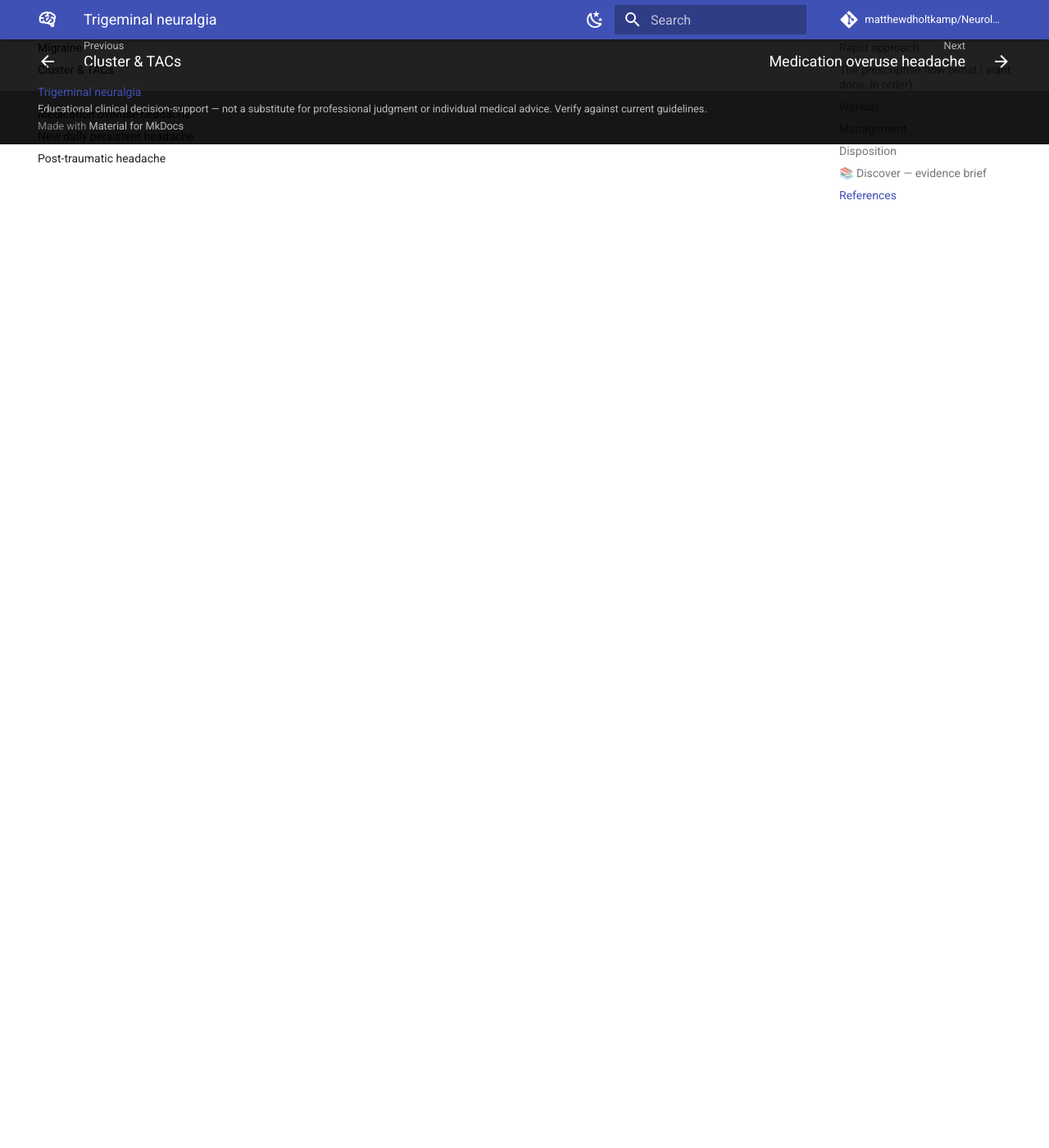
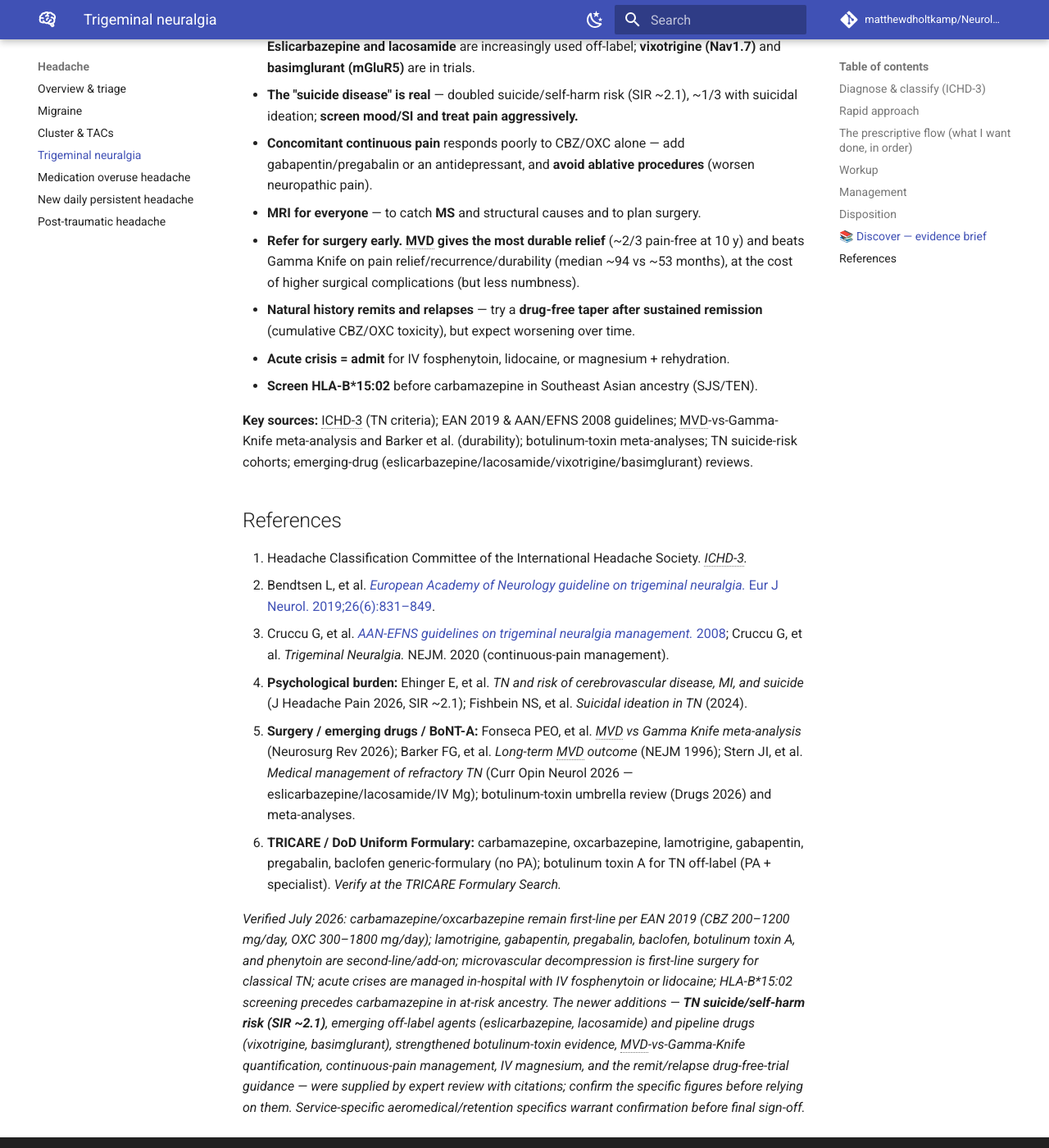
Before and after one commit to matthewdholtkamp/Neurology, an MkDocs documentation site: the page built from docs/headache/trigeminal-neuralgia.md, in a window 1280 px wide and 1400 px high, scrolled down 4609 px. Shown: the whole window at 82% size. Built offline with MkDocs 1.6.1 and Material for MkDocs 9.7.7, drawn with Linux system fonts in a browser that asks for light colours; comment, search, counter and statistics services are not loaded; before the commit the page ends 4785 px from its top, so only the background shows below that; some of the changed text lies outside the part shown.

Commit message:
Update trigeminal neuralgia page per expert review: suicide risk, emerging drugs, continuous pain, MVD vs GK
- Safety-critical suicide/psych screening box: TN doubled suicide/self-harm risk
  (SIR ~2.1), ~1/3 with suicidal ideation; also increased stroke/MI.
- Emerging pharmacotherapy: eslicarbazepine + lacosamide (off-label, increasingly
  used); vixotrigine (Nav1.7) and basimglurant (mGluR5) in trials.
- Botulinum toxin evidence strengthened (~OR 7.5 for >=50% relief; adjunctive
  third-line).
- MVD vs Gamma Knife quantified (RR ~1.9 pain relief, RR ~0.3 recurrence, median
  ~94 vs ~53 mo; more complications but less numbness; ~2/3 pain-free at 10y).
- Concomitant continuous pain: add gabapentin/pregabalin/antidepressant; AVOID
  ablation (worsens neuropathic pain); Meckel's-cave injection emerging.
- Natural history remit/relapse -> drug-free taper after sustained remission.
- IV magnesium added to acute-crisis order set.
- Update Discover, references, footer (emerging items flagged as expert-supplied).

Co-Authored-By: Claude Fable 5 <noreply@anthropic.com>

```diff
--- a/docs/headache/trigeminal-neuralgia.md
+++ b/docs/headache/trigeminal-neuralgia.md
@@ -21,11 +21,20 @@ present with trigeminal neuralgia — always keep it on the table.**
 ## Diagnose & classify (ICHD-3)
 
 - **Phenotype:** brief (a fraction of a second to 2 min), **shock-like/stabbing**, triggered,
-  division-specific pain with **normal sensation between attacks**. A "concomitant continuous pain"
-  variant exists and predicts a harder course.
+  division-specific pain with **normal sensation between attacks**. A **"concomitant continuous pain"**
+  variant (a background aching/burning between the shocks) exists, predicts a **harder course**, and
+  **needs different drugs** (see the continuous-pain note in Step 2).
 - **Classify:** *classical* (proven neurovascular compression **with morphological change** — atrophy
   or displacement of the nerve), *secondary* (MS, tumor, AV malformation), or *idiopathic* (no cause
   found).
+
+!!! danger "🚩 Screen for depression and suicidality — the "suicide disease" is not hyperbole"
+    TN carries a **doubled suicide/self-harm risk** (standardized incidence ratio ~2.1, higher in
+    women) and roughly **a third of patients report suicidal ideation**; anxiety, depression, and pain
+    intensity all track with worse suicidality. (A large cohort also found increased **stroke and MI**
+    risk.) **Ask every TN patient about mood and suicidal ideation, treat the pain aggressively, and
+    co-manage psychological burden** — pain control is the intervention, and unrelieved TN is a
+    safety issue, not just a comfort issue.
 
 ## Rapid approach
 
@@ -77,18 +86,40 @@ in patients of **Han Chinese, Thai, or other Southeast Asian ancestry** (SJS/TEN
     → Pain not controlled, or intolerable side effects → **Step 2** (and start thinking about
     surgical referral in parallel).
 
+    !!! tip "Natural history — try a drug-free trial after sustained remission"
+        TN **remits and relapses**: ~**50% get a remission of up to 6 months.** After **sustained
+        pain freedom**, **attempt a slow taper off** the sodium-channel blocker — long-term CBZ/OXC
+        carries cumulative toxicity (hyponatremia, marrow suppression, interactions). Warn the patient
+        that **attacks tend to get worse over time** despite treatment, so relapse is likely and the
+        drug can be restarted.
+
 !!! orderset "Step 2 — add-on / second-line (alone or added to Step 1)"
     Per EAN 2019, any of these may be used **alone or as add-on** when first-line fails or isn't
     tolerated:
 
     - **Lamotrigine** — titrate **slowly** (25 mg, up over weeks to ~200–400 mg/day) for **rash/SJS**
       risk; good add-on evidence.
-    - **Gabapentin / pregabalin** — well tolerated; useful with the continuous-pain variant.
+    - **Gabapentin / pregabalin** — well tolerated; **the go-to add-on for the continuous-pain
+      component** (see note below).
     - **Baclofen** — **5–10 mg TID up to ~60–80 mg/day**; classic add-on to carbamazepine (taper on
       discontinuation).
-    - **Botulinum toxin type A** — subcutaneous/submucosal injection; an evidence-based option for
-      refractory TN, useful in poor surgical candidates.
-    - *(Phenytoin and lacosamide are further sodium-channel options.)*
+    - **Botulinum toxin type A** — subcutaneous/submucosal injection; **evidence has firmed up** —
+      meta-analyses show **~OR 7.5 for ≥50% pain reduction** vs placebo (RCTs), well tolerated. A
+      solid **adjunctive third-line** option, especially in **poor surgical candidates** or when
+      sodium-channel blockers are contraindicated.
+    - **Increasingly used off-label:** **eslicarbazepine** (once-daily, fewer interactions than CBZ —
+      a reasonable dibenzazepine switch) and **lacosamide** (another Na-channel blocker). Phenytoin is
+      a further option.
+    - **In trials:** **vixotrigine** (Nav1.7-selective) and **basimglurant** (mGluR5 modulator) —
+      novel mechanisms; not yet approved.
+
+    !!! note "Concomitant continuous pain needs different drugs — and steer away from ablation"
+        Carbamazepine/oxcarbazepine reliably help the **paroxysmal shocks** but are **usually
+        insufficient for the continuous aching/burning** component. **Add gabapentin/pregabalin or an
+        antidepressant** (e.g., a TCA/SNRI) for the continuous pain. **Avoid ablative procedures when
+        continuous pain is prominent** — lesioning has a **high rate of worsening neuropathic pain**
+        in this subgroup. (Percutaneous Meckel's-cave steroid/anesthetic injection is an emerging
+        option for refractory continuous-pain cases.)
 
 !!! orderset "Acute TN crisis — can't eat, drink, or keep pills down (admit)"
     A severe exacerbation is a genuine emergency (dehydration, weight loss, unable to take oral meds).
@@ -98,6 +129,7 @@ in patients of **Han Chinese, Thai, or other Southeast Asian ancestry** (SJS/TEN
       cardiac monitoring.
     - **IV lidocaine** — ~**5 mg/kg over 1 h**, monitored — relief up to ~24 h; buys time to
       up-titrate an oral agent or arrange surgery.
+    - **IV magnesium** — a further reported acute-crisis option (adjunct).
     - Up-titrate/optimize the oral sodium-channel blocker in parallel; involve neurology/neurosurgery.
 
 !!! orderset "Step 3 — refractory → procedural (refer early; don't over-medicate)"
@@ -105,11 +137,15 @@ in patients of **Han Chinese, Thai, or other Southeast Asian ancestry** (SJS/TEN
     tolerated** — early referral beats stacking five drugs.
 
     - **Microvascular decompression (MVD)** — **first-line surgery** for **classical** TN with
-      confirmed neurovascular compression; the most **durable** result (open posterior-fossa surgery).
+      confirmed neurovascular compression; the most **durable** result (open posterior-fossa surgery;
+      ~2/3 pain-free at 10 years). **Vs Gamma Knife** (meta-analysis): MVD gives **more pain relief
+      (RR ~1.9), less recurrence (RR ~0.3), and longer pain-free intervals (median ~94 vs ~53 months)**
+      — but **higher overall surgical complications**, though **less post-procedure numbness.** Counsel
+      the trade-off: durability vs invasiveness.
     - **Ablative / less-invasive** (for poor surgical candidates or secondary TN): **stereotactic
       radiosurgery (Gamma Knife)**, **percutaneous rhizotomy** (radiofrequency, glycerol, or balloon
       compression). Lower invasiveness, but **higher recurrence and sensory-loss/anesthesia-dolorosa**
-      trade-offs — counsel accordingly.
+      trade-offs — and **avoid ablation when continuous pain is prominent** (worsens neuropathic pain).
 
 !!! tip "TRICARE — TN prescribing"
     **Carbamazepine, oxcarbazepine, lamotrigine, gabapentin, pregabalin, and baclofen** are all
@@ -146,25 +182,41 @@ to the demyelinating work-up — the TN is a symptom of the larger diagnosis.
 - **Sodium-channel blockers (carbamazepine, oxcarbazepine) are first-line** (EAN 2019: CBZ
   200–1200 mg/day; OXC 300–1800 mg/day); **oxcarbazepine is usually better tolerated** with
   comparable efficacy but more hyponatremia.
-- **Second-line/add-on:** lamotrigine, gabapentin, pregabalin, baclofen, **botulinum toxin A**,
-  phenytoin — alone or as add-on.
+- **Second-line/add-on:** lamotrigine, gabapentin, pregabalin, baclofen, **botulinum toxin A**
+  (evidence firmed up — ~OR 7.5 for ≥50% relief), phenytoin — alone or as add-on. **Eslicarbazepine
+  and lacosamide** are increasingly used off-label; **vixotrigine (Nav1.7)** and **basimglurant
+  (mGluR5)** are in trials.
+- **The "suicide disease" is real** — doubled suicide/self-harm risk (SIR ~2.1), ~1/3 with suicidal
+  ideation; **screen mood/SI and treat pain aggressively.**
+- **Concomitant continuous pain** responds poorly to CBZ/OXC alone — add gabapentin/pregabalin or an
+  antidepressant, and **avoid ablative procedures** (worsen neuropathic pain).
 - **MRI for everyone** — to catch **MS** and structural causes and to plan surgery.
-- **Refer for surgery early** when medical therapy fails or isn't tolerated.
-  **Microvascular decompression gives the most durable relief** in classical TN with neurovascular
-  compression; radiosurgery and rhizotomy trade durability for lower invasiveness.
-- **Acute crisis = admit** for IV fosphenytoin or lidocaine and rehydration.
+- **Refer for surgery early.** **MVD gives the most durable relief** (~2/3 pain-free at 10 y) and
+  beats Gamma Knife on pain relief/recurrence/durability (median ~94 vs ~53 months), at the cost of
+  higher surgical complications (but less numbness).
+- **Natural history remits and relapses** — try a **drug-free taper after sustained remission**
+  (cumulative CBZ/OXC toxicity), but expect worsening over time.
+- **Acute crisis = admit** for IV fosphenytoin, lidocaine, or magnesium + rehydration.
 - **Screen HLA-B\*15:02** before carbamazepine in Southeast Asian ancestry (SJS/TEN).
 
-**Key sources:** ICHD-3 (TN criteria); EAN 2019 trigeminal neuralgia guideline; AAN/EFNS 2008
-guideline; microvascular decompression outcome series.
+**Key sources:** ICHD-3 (TN criteria); EAN 2019 & AAN/EFNS 2008 guidelines; MVD-vs-Gamma-Knife
+meta-analysis and Barker et al. (durability); botulinum-toxin meta-analyses; TN suicide-risk cohorts;
+emerging-drug (eslicarbazepine/lacosamide/vixotrigine/basimglurant) reviews.
 
 ## References
 
 1. Headache Classification Committee of the International Headache Society. *ICHD-3.*
 2. Bendtsen L, et al. [*European Academy of Neurology guideline on trigeminal neuralgia.* Eur J
    Neurol. 2019;26(6):831–849](https://onlinelibrary.wiley.com/doi/10.1111/ene.13950).
-3. Cruccu G, et al. [*AAN-EFNS guidelines on trigeminal neuralgia management.* 2008](https://pubmed.ncbi.nlm.nih.gov/18721143/).
-4. **TRICARE / DoD Uniform Formulary:** carbamazepine, oxcarbazepine, lamotrigine, gabapentin,
+3. Cruccu G, et al. [*AAN-EFNS guidelines on trigeminal neuralgia management.* 2008](https://pubmed.ncbi.nlm.nih.gov/18721143/);
+   Cruccu G, et al. *Trigeminal Neuralgia.* NEJM. 2020 (continuous-pain management).
+4. **Psychological burden:** Ehinger E, et al. *TN and risk of cerebrovascular disease, MI, and
+   suicide* (J Headache Pain 2026, SIR ~2.1); Fishbein NS, et al. *Suicidal ideation in TN* (2024).
+5. **Surgery / emerging drugs / BoNT-A:** Fonseca PEO, et al. *MVD vs Gamma Knife meta-analysis*
+   (Neurosurg Rev 2026); Barker FG, et al. *Long-term MVD outcome* (NEJM 1996); Stern JI, et al.
+   *Medical management of refractory TN* (Curr Opin Neurol 2026 — eslicarbazepine/lacosamide/IV Mg);
+   botulinum-toxin umbrella review (Drugs 2026) and meta-analyses.
+6. **TRICARE / DoD Uniform Formulary:** carbamazepine, oxcarbazepine, lamotrigine, gabapentin,
    pregabalin, baclofen generic-formulary (no PA); botulinum toxin A for TN off-label (PA +
    specialist). *Verify at the TRICARE Formulary Search.*
 
@@ -172,5 +224,9 @@ guideline; microvascular decompression outcome series.
 OXC 300–1800 mg/day); lamotrigine, gabapentin, pregabalin, baclofen, botulinum toxin A, and phenytoin
 are second-line/add-on; microvascular decompression is first-line surgery for classical TN; acute
 crises are managed in-hospital with IV fosphenytoin or lidocaine; HLA-B\*15:02 screening precedes
-carbamazepine in at-risk ancestry. Service-specific aeromedical/retention specifics warrant
-confirmation before final sign-off.*
+carbamazepine in at-risk ancestry. The newer additions — **TN suicide/self-harm risk (SIR ~2.1)**,
+emerging off-label agents (eslicarbazepine, lacosamide) and pipeline drugs (vixotrigine, basimglurant),
+strengthened botulinum-toxin evidence, MVD-vs-Gamma-Knife quantification, continuous-pain management,
+IV magnesium, and the remit/relapse drug-free-trial guidance — were supplied by expert review with
+citations; confirm the specific figures before relying on them. Service-specific aeromedical/retention
+specifics warrant confirmation before final sign-off.*
```
